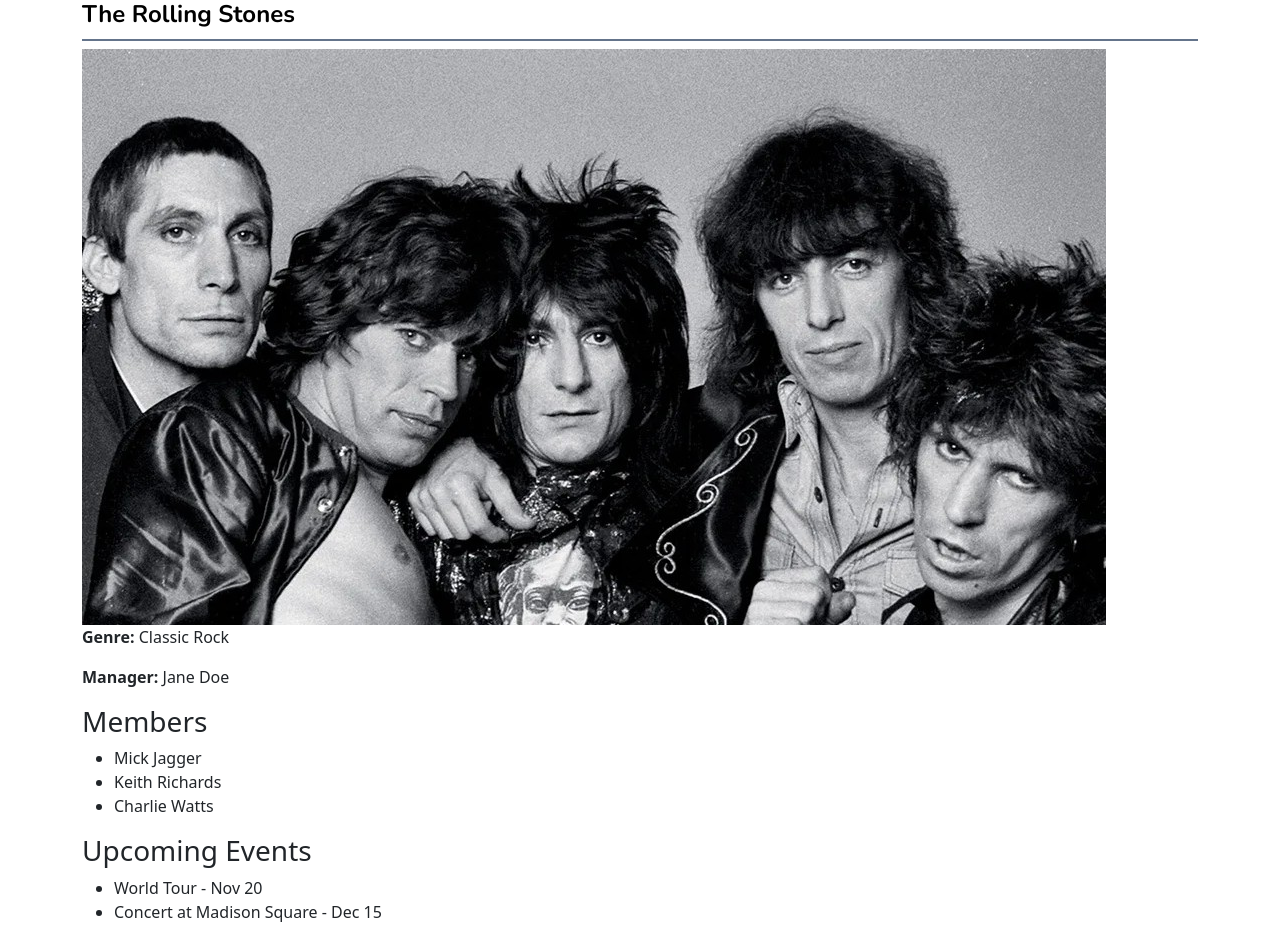
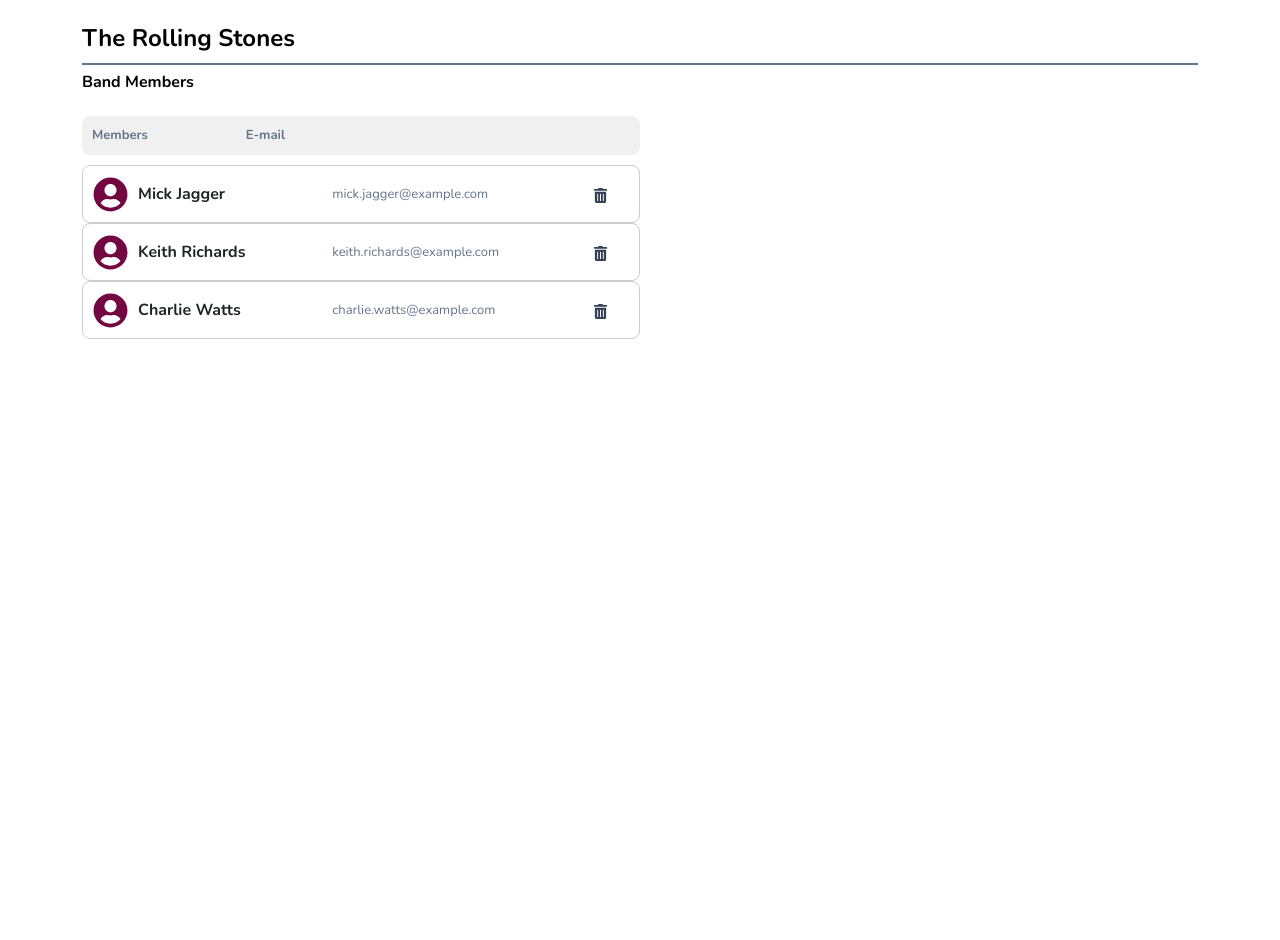
Before and after one commit to Kannella/band_management_front_end, a React (Create React App) app in the folder app/: page /band/1 in a window 1280 px wide. After the commit the page ends 800 px from the top, so only its background shows below. Built offline with nearby package versions, Linux system fonts and the light colour scheme.

Commit message:
add band members table

```diff
--- a/app/src/assets/styles/styles.css
+++ b/app/src/assets/styles/styles.css
@@ -104,3 +104,90 @@
     justify-content: center;
     gap: 8px;
 }
+
+.members-table {
+    max-width: 50%;
+    min-width: 300px;
+    margin-left: 0;
+    margin-right: auto;
+    display: flex;
+    flex-direction: column;
+    gap: 10px;
+}
+
+.members-header {
+    display: grid;
+    grid-template-columns: 1fr 2fr 0.5fr;
+    padding: 10px;
+    background-color: #f0f0f0;
+    border-radius: 8px;
+    font-weight: bold;
+    color: rgba(100, 116, 139, 1);
+    font-size: small;
+    font-family: 'Nunito';
+}
+
+.member-card {
+    display: grid;
+    grid-template-columns: 2fr 2fr 0.5fr;
+    align-items: center;
+    padding: 10px;
+    border: 1px solid #ccc;
+    border-radius: 8px;
+    background-color: #fff;
+    font-family: 'Nunito';
+    gap: 10px;
+}
+
+.member-info {
+    display: flex;
+    align-items: center;
+}
+
+.member-icon {
+    color: rgba(115, 7, 66, 1);
+    margin-right: 10px;
+}
+
+.member-name {
+    font-weight: bold;
+    font-size:medium;
+    white-space: nowrap;
+    text-overflow: ellipsis;
+    overflow: hidden;
+}
+
+.member-email {
+    text-align: left;
+    color: rgba(100, 116, 139, 1);
+    font-size: small;
+    white-space: nowrap;
+    text-overflow: ellipsis;
+    overflow: hidden;
+}
+
+.remove-button {
+    color: rgba(52, 64, 84, 1);
+    border: none;
+    background: none;
+    cursor: pointer;
+}
+
+.remove-button:hover {
+    color: rgba(52, 64, 84, 1);
+}
+
+@media (max-width: 600px) {
+    .members-header,
+    .member-card {
+        grid-template-columns: 1fr 1fr;
+    }
+
+    .remove-button {
+        display: none;
+    }
+
+    .member-email {
+        text-align: center;
+    }
+}
--- a/app/src/components/Band/band_details_page.jsx
+++ b/app/src/components/Band/band_details_page.jsx
@@ -1,38 +1,63 @@
-import React from "react";
+import React, { useState } from "react";
 import { useParams } from "react-router-dom";
+import { FaTrashAlt, FaUserCircle } from "react-icons/fa";
 import { bands } from "../../pages/data/bands";
+import '../../assets/styles/styles.css';
+
 
 function BandDetailsPage() {
     const { id } = useParams();
     const band = bands.find(b => b.id === Number(id));
 
+    const [members, setMembers] = useState(
+        band.members.map(member => ({
+            name: member,
+            email: `${member.toLowerCase().replace(' ', '.')}@example.com`,
+        }))
+    );
+
+    const handleRemoveMember = (memberName) => {
+        setMembers(members.filter(member => member.name !== memberName));
+    };
+
     if (!band) return <p>Band not found</p>;
 
     return (
-        <div className="container">
+        <div className="container mt-4">
             <h1>{band.name}</h1>
-            <img src={band.image} alt={band.name} className="band-img" />
-            <p><strong>Genre:</strong> {band.genre}</p>
-            <p><strong>Manager:</strong> {band.manager}</p>
 
-            <h3>Members</h3>
-            <ul>
-                {band.members.map((member, index) => (
-                    <li key={index}>{member}</li>
-                ))}
-            </ul>
+            <div className="content mb-4">
+                <h2>Band Members</h2>
+            </div>
 
-            <h3>Upcoming Events</h3>
-            {band.events.length > 0 ? (
-                <ul>
-                    {band.events.map((event, index) => (
-                        <li key={index}>{event}</li>
-                    ))}
-                </ul>
-            ) : (
-                <p>No upcoming events.</p>
-            )}
-        </div>
+            <div className="members-table">
+                <div className="members-header">
+                        <span className="header-name">Members</span>
+                        <span className="header-email">E-mail</span>
+                        <span className="header-action"></span>
+                    </div>
+
+                    <div className="members-list">
+                        {members.map((member, index) => (
+                            <div key={index} className="member-card">
+                                <div className="member-info">
+                                    <FaUserCircle className="member-icon" size={35} />
+                                    <span className="member-name">{member.name}</span>
+                                </div>
+                                <span className="member-email">{member.email}</span>
+                                <button
+                                    className="btn btn-link remove-button"
+                                    onClick={() => handleRemoveMember(member.name)}
+                                >
+                                    <FaTrashAlt size={15} />
+                                </button>
+                            </div>
+                        ))}
+                    </div>
+                </div>
+            </div>
+
+
     );
 }
 
```
Also changed, not shown: app/src/components/Band/member_card.jsx (added, +25 -0 lines).
